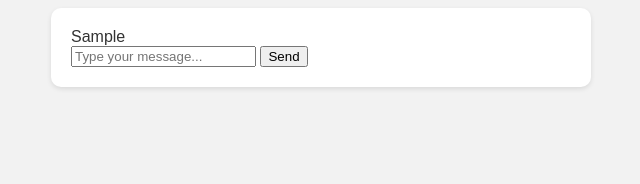
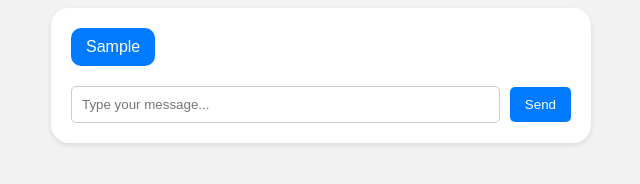
Before and after one commit to thedemobro2/chat_bot, a plain HTML site: page index.html in a window 1280 px wide. Both pictures are taken after typing "Sample" into the empty fields and a click on the button "Send". Shown: the whole page, without its empty margins (319-959 px from the left). Drawn offline with Linux system fonts and the light colour scheme; no server answers.

Commit message:
Update style.css

```diff
--- a/style.css
+++ b/style.css
@@ -8,11 +8,57 @@ body {
 .chat-container {
   width: 500px;
   margin: 0 auto;
-    border-radius: 10px;
+  border-radius: 18px;
   background-color: white;
   padding: 20px;
   box-shadow: 0 2px 5px rgba(0, 0, 0, 0.1);
 }
 
-/* ... More styles for chat bubbles, input area, etc. ... */
+.chat-history {
+  overflow-y: auto;
+  padding: 20px;
 }
+
+.chat-bubble {
+  display: inline-block;
+  padding: 10px 15px;
+  border-radius: 10px;
+  margin-bottom: 10px;
+}
+
+.chat-bubble.user {
+  background-color: #007bff;
+  color: white;
+  text-align: right;
+  margin-left: auto;
+}
+
+.chat-bubble.bot {
+  background-color: #e9ecef;
+  color: #333;
+  text-align: left;
+  margin-right: auto;
+}
+
+.input-area {
+  display: flex;
+  align-items: center;
+  margin-top: 10px;
+}
+
+#message-input {
+  padding: 10px;
+  border: 1px solid #ccc;
+  border-radius: 5px;
+  flex: 1;
+  margin-right: 10px;
+}
+
+#send-button {
+  background-color: #007bff;
+  color: white;
+  border: none;
+  padding: 10px 15px;
+  border-radius: 5px;
+  cursor: pointer;
+}
```
Lines whose indentation alone changed are shown as unchanged.
